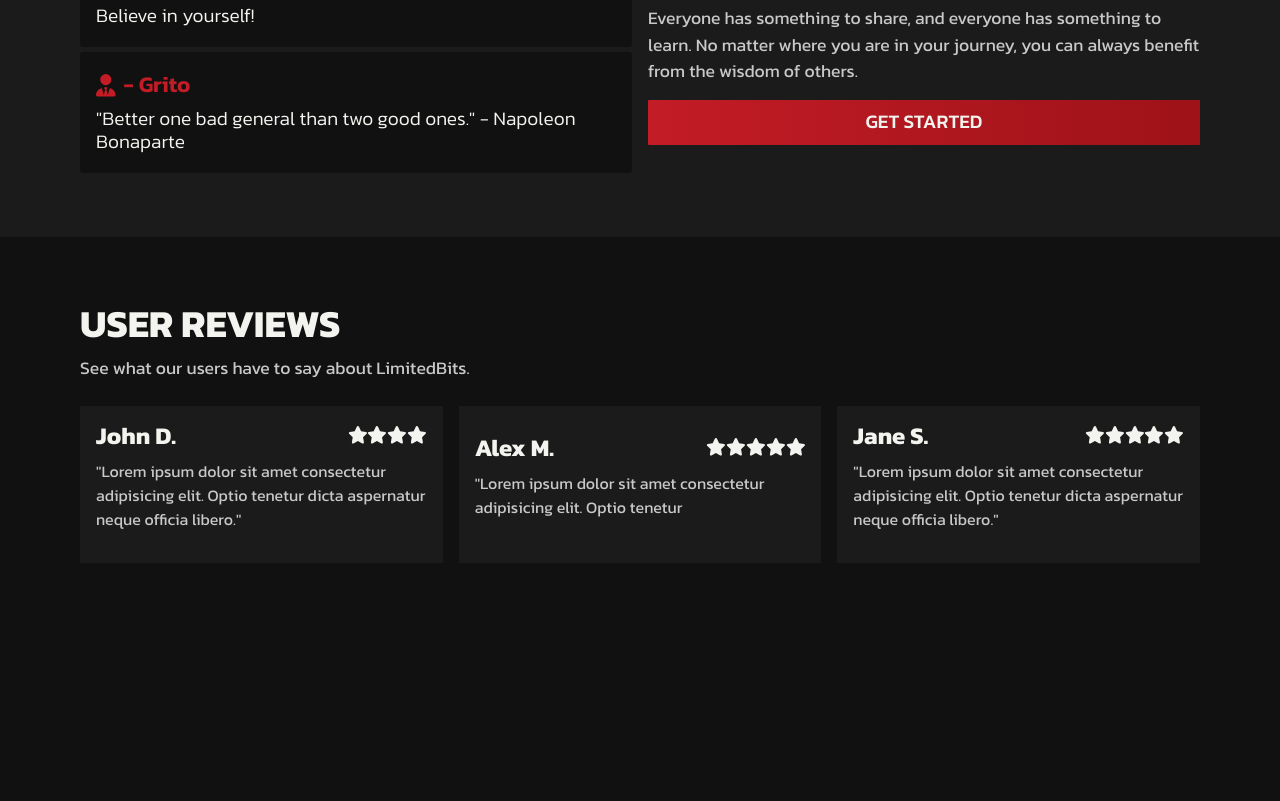
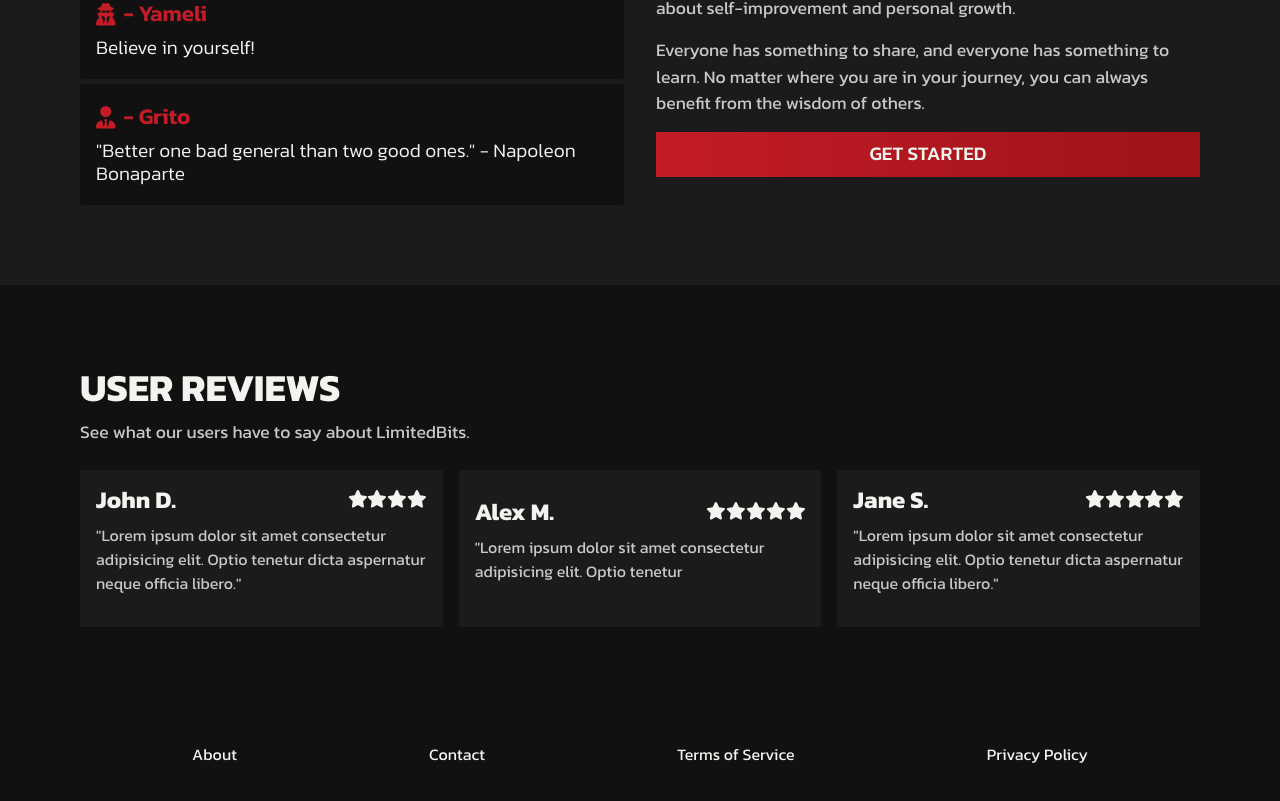
Before and after one commit to JacobBowlware/LimitedBits, a React (Create React App) app in the folder client/limited-bits/: page / in a window 1280 px wide. Shown: the part 1031-1832 px from the top of the page. Before the commit the page ends 1658 px from the top, so only its background shows below. Built offline with nearby package versions, Linux system fonts and the light colour scheme.

Commit message:
Implement Footer & Improve padding (again...)

```diff
--- a/client/limited-bits/src/App.tsx
+++ b/client/limited-bits/src/App.tsx
@@ -7,6 +7,7 @@ import {
 import './css/App.css';
 import './css/Home.css';
 import './css/components/Header.css';
+import './css/components/Footer.css';
 import './css/components/ValueCard.css';
 import './css/components/FeedCard.css';
 import './css/components/ReviewCard.css';
--- a/client/limited-bits/src/components/common/Footer.tsx
+++ b/client/limited-bits/src/components/common/Footer.tsx
@@ -1,6 +1,15 @@
+import { Link } from "react-router-dom";
+
 const Footer = () => {
     return (
-        <div></div>
+        <div className="section-container  mb-0 pb-3 pt-3">
+            <div className="footer-container">
+                <Link className="footer-container__link" to="/about">About</Link>
+                <Link className="footer-container__link" to="/contact">Contact</Link>
+                <Link className="footer-container__link" to="/terms-of-service">Terms of Service</Link>
+                <Link className="footer-container__link" to="/privacy-policy">Privacy Policy</Link>
+            </div>
+        </div>
     );
 }
 
--- a/client/limited-bits/src/css/App.css
+++ b/client/limited-bits/src/css/App.css
@@ -39,7 +39,7 @@ body {
   justify-content: center;
   align-items: center;
   width: 100%;
-  padding: 3rem 2rem;
+  padding: 4rem 2rem;
   box-sizing: border-box;
 }
 
@@ -82,13 +82,13 @@ body {
 
 @media screen and (min-width: 768px) {
   .section-container {
-    padding: 3rem 4rem;
+    padding: 4rem 4rem;
   }
 }
 
 @media screen and (min-width: 1024px) {
   .section-container {
-    padding: 4rem 5rem;
+    padding: 5rem 5rem;
   }
 
   .section-container__item-grid {
@@ -102,7 +102,7 @@ body {
 
 @media screen and (min-width: 1440px) {
   .section-container {
-    padding: 5rem 7rem;
+    padding: 6rem 7rem;
   }
 }
 
@@ -129,6 +129,10 @@ body {
 .reverse-flow {
   display: flex;
   flex-direction: column-reverse;
+}
+
+.extra-gap {
+  gap: 2rem;
 }
 
 @media screen and (min-width: 1024px) {
--- a/client/limited-bits/src/css/Home.css
+++ b/client/limited-bits/src/css/Home.css
@@ -1,5 +1,6 @@
 .home-hero {
     margin-bottom: 0;
+    padding-top: 3rem;
 }
 
 .home-hero__header {
--- a/client/limited-bits/src/css/components/Footer.css
+++ b/client/limited-bits/src/css/components/Footer.css
@@ -0,0 +1,27 @@
+.footer-container {
+    display: flex;
+    flex-direction: column;
+    justify-content: center;
+    align-items: flex-start;
+    padding: 1rem;
+    width: 100%;
+}
+
+.footer-container__link {
+    color: var(--var-primary);
+    margin: 0.2rem 0;
+}
+
+.footer-container__link:hover {
+    color: var(--var-primary);
+    opacity: 0.8;
+    text-decoration: none;
+}
+
+@media screen and (min-width: 768px) {
+    .footer-container {
+        flex-direction: row;
+        justify-content: space-around;
+        align-items: center;
+    }
+}
--- a/client/limited-bits/src/pages/Home.tsx
+++ b/client/limited-bits/src/pages/Home.tsx
@@ -39,7 +39,7 @@ const Home = () => {
                 </div>
             </div>
             <div className="section-container section-container-light">
-                <div className="section-container__item-grid reverse-flow">
+                <div className="section-container__item-grid reverse-flow extra-gap">
                     <div className="home-feed-card-container">
                         <FeedCard icon={faUser} body="Overwhelm resistance with speed and suddenness." username="Jacob" />
                         <FeedCard icon={faUserSecret} body="Believe in yourself!" username="Yameli" />
```
